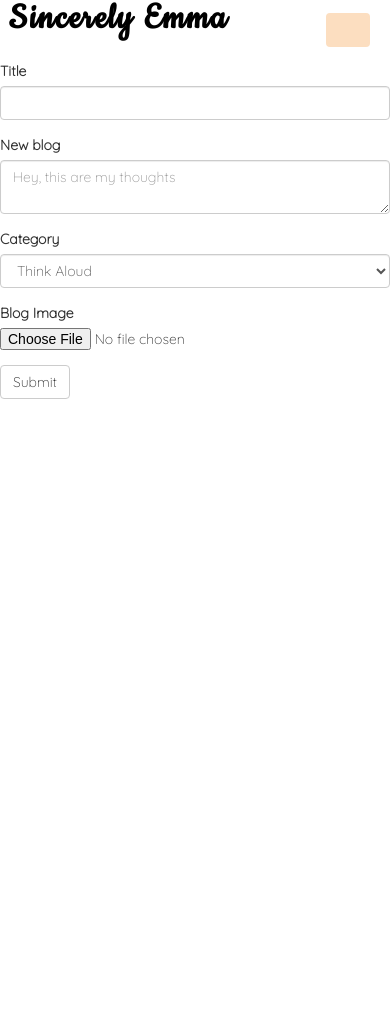
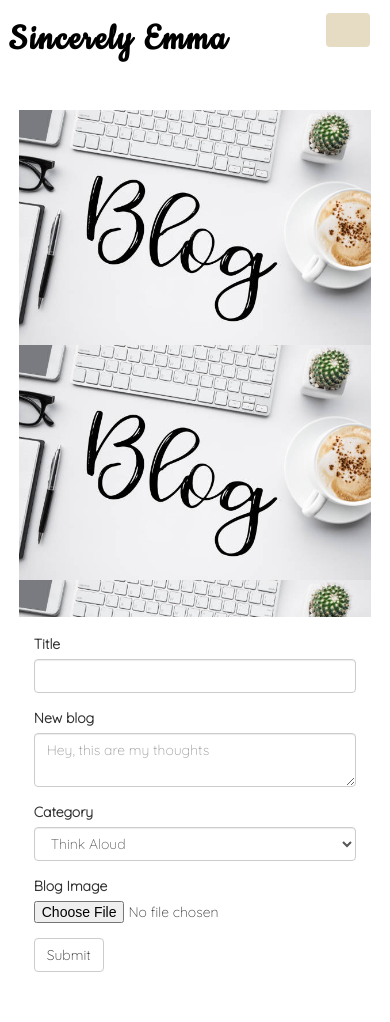
Before and after one commit to emmakamau/Emma-Blog, a Flask app: page /new-blog/1/1 in a window 390 px wide; the page is wider, and only the part inside the window is pictured. Before the commit the page ends 399 px from the top of that part, so only its background shows below. Run offline with Flask 2, Linux system fonts and the light colour scheme; the visitor is signed in with stand-in values (Sample User, id 1); data comes from the database, SQL or seed files in the repository; some libraries are stand-ins or nearby versions.

Commit message:
Optimize for small screens

```diff
--- a/app/static/css/index.css
+++ b/app/static/css/index.css
@@ -19,6 +19,18 @@ body{
 .page-links:hover{
     font-size: larger;
     color: #111111;
+}
+
+.text-center{
+    text-align: center;
+}
+
+.display-blog-comments{
+    margin-top: 4vh;
+}
+
+.new-blog{
+    padding:4vh;
 }
 
 /* Navbar */
@@ -71,7 +83,7 @@ ul,li{
 }
 
 .navbar-toggle{
-    background-color: #FCDEC0;
+    background-color: #E5DCC3;
 }
 
 /* Sign up and sign in pages */
@@ -86,12 +98,17 @@ ul,li{
 .homepage{
     background-image: url('assets/background.jpg');
     background-repeat: no-repeat;
-    background-size:contain;
+    background-size:cover;
     margin: 0;
     height: 85vh;
     color:black;
     font-weight: bold;
     position: relative;
+}
+
+.blog-image{
+    background-image: url('assets/blogimg.jpg');
+    height: 60vh;
 }
 
 .intro-first{
@@ -165,3 +182,82 @@ ul,li{
     width:60%;
     margin: auto;
 }
+
+
+/* Media Queries */
+
+/* Extra small devices (phones, 600px and down) */
+@media only screen and (max-width: 600px) {
+    .homepage{
+        background-size:contain;
+        height: 100vh;
+    }
+    .intro-first{
+        text-align: center;
+        width: 80%;
+        top: 60%;
+        transform: translateY(-50%);
+        line-height: 2em;
+        background-color: #E5DCC3;
+        padding: 0 1vw;
+    }
+    .navbar-brand{
+        padding-top: 3vh;
+    }
+    .reg-pages{
+        width: 80%;
+        margin-top: 10vh;
+    }
+    .new-blog{
+        padding:6vh 4vh;
+    }
+    .update-profile{
+        padding-top: 6vh;
+    }
+    .display-individual-blog{
+        padding: 2vh;
+    }
+}
+
+/* Medium devices (landscape tablets, 768px and up) */
+@media only screen and (max-width: 825px) {
+    .homepage{
+        background-size:contain;
+        height: 100vh;
+    }
+    .intro-first{
+        text-align: center;
+        width: 80%;
+        top: 50%;
+        transform: translateY(-50%);
+        line-height: 2em;
+        background-color: #E5DCC3;
+        padding: 0 1vw;
+    }
+    .reg-pages{
+        width: 60%;
+        margin-top: 10vh;
+    }
+
+    .profile-pic{
+        width: 100%;
+        margin: auto;
+    }
+    .new-blog{
+        padding:6vh 4vh;
+    }
+    .display-individual-blog{
+        padding: 3vh;
+    }
+    .blog-image{
+        background-size: contain;
+    }
+    .new-blog-form{
+        margin-top: 2vh;
+    }
+}
+
+/* Extra large devices (large laptops and desktops, 1200px and up) */
+@media only screen and (min-width: 1200px) {
+
+}
--- a/app/templates/auth/signin.html
+++ b/app/templates/auth/signin.html
@@ -5,7 +5,7 @@
 <div class="reg-pages">
     <div class="div">
         <div class="card signup-card">
-            <h5 class="textcenter">Welcome Back</h5>
+            <h5 class="text-center">Welcome Back</h5>
             {{wtf.quick_form(signin_form)}}
         </div>
         <div class="sign-in-text">
--- a/app/templates/blog.html
+++ b/app/templates/blog.html
@@ -17,7 +17,7 @@
                 </span>
             </p>
         </div>
-        <div class="col-md-4">
+        <div class="col-md-4 display-blog-comments">
             <div class="comment-form">
                 <!-- <a href="/add/comment/{{blog.id}}" class="btn-primary">ADD COMMENT</a> -->
                 {{ wtf.quick_form(new_comment_form) }}
--- a/app/templates/new-blog.html
+++ b/app/templates/new-blog.html
@@ -4,7 +4,7 @@
 {% block content %}
 <div class="new-blog">
     <div class="row">
-        <div class="col-md-6"></div>
+        <div class="col-md-6 blog-image"></div>
         <div class="col-md-6 new-blog-form">
             {{ wtf.quick_form(new_blog_form) }}
         </div>
```
Also changed, not shown: app/templates/macros.html (deleted, +0 -16 lines), app/static/css/assets/blogimg.jpg (added), app/static/photos/download_1.jpeg (added).
